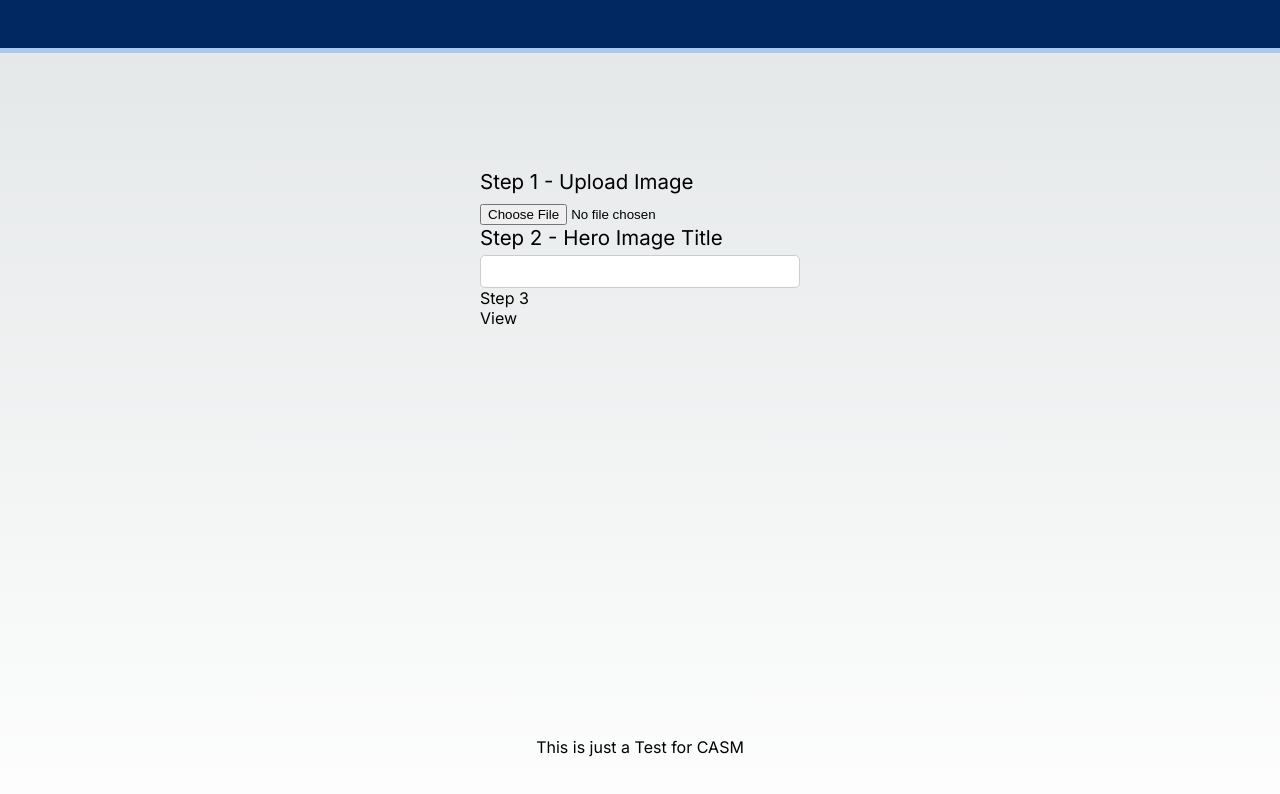
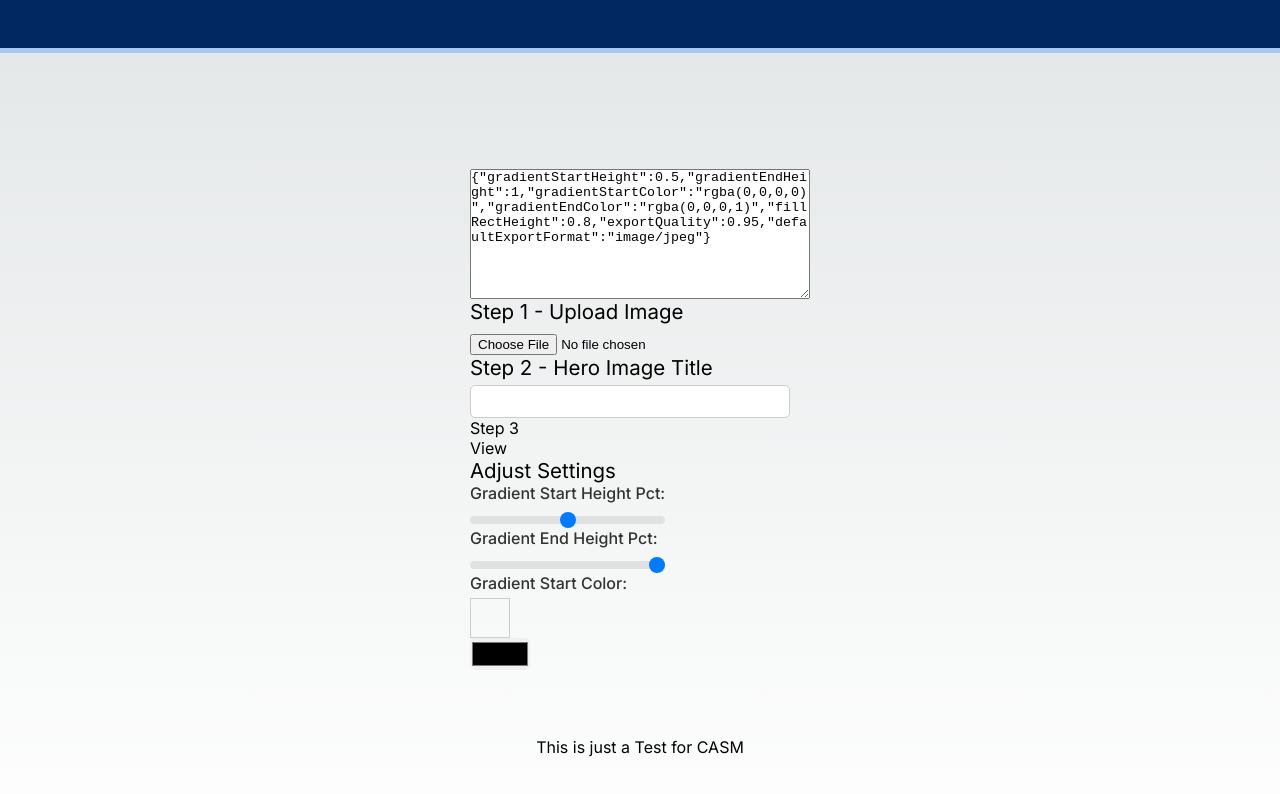
Before and after one commit to Ingenium-Applied-Project/companion_app, a Next.js app: page / in a window 1280 px wide. Shown: the part 410-1204 px from the top of the page. Built offline with nearby package versions, Linux system fonts and the light colour scheme.

Commit message:
Add react-color package. Start playing with it

```diff
--- a/package.json
+++ b/package.json
@@ -19,6 +19,7 @@
     "immer": "^10.0.3",
     "next": "14.1.2",
     "react": "^18",
+    "react-color": "^2.19.3",
     "react-dom": "^18"
   },
   "devDependencies": {
--- a/src/components/HeroImage/HeroImage.jsx
+++ b/src/components/HeroImage/HeroImage.jsx
@@ -1,6 +1,8 @@
 'use client';
 
 import { useApp } from '@/providers/appProvider';
+import { useEffect, useState } from 'react';
+import { SketchPicker } from 'react-color';
 import styles from './HeroImage.module.css';
 
 const HeroImage = () => {
@@ -13,6 +15,23 @@ const HeroImage = () => {
     heroImageFilters,
     updateHeroFilterValue,
   } = useApp();
+
+  const [showColorPicker1, setShowColorPicker1] = useState(false);
+  const [showColorPicker2, setShowColorPicker2] = useState(false);
+
+  const handleClickOutside = (event) => {
+    // Check if the click is outside the color picker
+    if (!event.target.closest('.sketch-picker') && showColorPicker1) {
+      setShowColorPicker1(false);
+    }
+  };
+
+  useEffect(() => {
+    document.addEventListener('mousedown', handleClickOutside);
+    return () => {
+      document.removeEventListener('mousedown', handleClickOutside);
+    };
+  }, [showColorPicker1]);
 
   const handleHeroImageUpload = async (e) => {
     if (e.target.files && e.target.files[0]) {
@@ -31,6 +50,10 @@ const HeroImage = () => {
 
   return (
     <div className={styles.container}>
+      <textarea
+        style={{ height: 130, width: 340 }}
+        value={JSON.stringify(heroImageFilters)}
+      ></textarea>
       <div>
         <p className={styles.title}>Step 1 - Upload Image</p>
         {heroImage && (
@@ -64,6 +87,70 @@ const HeroImage = () => {
         <p>Step 3</p>
         <div>View</div>
       </div>
+
+      <div>
+        <p className={styles.title}>Adjust Settings</p>
+
+        <div>
+          <label className={styles.label}>Gradient Start Height Pct:</label>
+          <input
+            type="range"
+            name="gradientStartHeight"
+            min="0"
+            max="100"
+            value={heroImageFilters.gradientStartHeight * 100}
+            onChange={handleFilterChange}
+            className={styles.rangeInput}
+          />
+        </div>
+
+        <div>
+          <label className={styles.label}>Gradient End Height Pct:</label>
+          <input
+            type="range"
+            name="gradientEndHeight"
+            min="0"
+            max="100"
+            value={heroImageFilters.gradientEndHeight * 100}
+            onChange={handleFilterChange}
+            className={styles.rangeInput}
+          />
+        </div>
+
+        <div>
+          <label className={styles.label}>Gradient Start Color:</label>
+
+          <div
+            className={styles.colorPreview}
+            style={{ backgroundColor: heroImageFilters.gradientStartColor }}
+            onClick={() => setShowColorPicker1(!showColorPicker1)}
+          ></div>
+
+          {showColorPicker1 && (
+            <div className={styles.colorPickerOverlay}>
+              <SketchPicker
+                color={heroImageFilters.gradientStartColor}
+                onChangeComplete={(color) => {
+                  updateHeroFilterValue({
+                    name: 'gradientStartColor',
+                    value: `rgba(${color.rgb.r}, ${color.rgb.g}, ${color.rgb.b}, ${color.rgb.a})`,
+                  });
+                  // setShowColorPicker1(false);
+                }}
+              />
+              <button onClick={() => setShowColorPicker1(false)}>Done</button>
+            </div>
+          )}
+
+          <input
+            type="color"
+            name="gradientStartColor"
+            value={heroImageFilters.gradientStartColor}
+            onChange={handleFilterChange}
+            className={styles.colorInput}
+          />
+        </div>
+      </div>
     </div>
   );
 };
@@ -91,40 +178,7 @@ export default HeroImage;
 
 // <div className={styles.modifiedImageContainer}>
 // <div className={styles.filtersContainer}>
-//   <div>
-//     <label className={styles.label}>Gradient Start Height:</label>
-//     <input
-//       type="range"
-//       name="gradientStartHeight"
-//       min="0"
-//       max="100"
-//       value={heroImageFilters.gradientStartHeight * 100}
-//       onChange={handleFilterChange}
-//       className={styles.rangeInput}
-//     />
-//   </div>
-//   <div>
-//     <label className={styles.label}>Gradient End Height:</label>
-//     <input
-//       type="range"
-//       name="gradientEndHeight"
-//       min="0"
-//       max="100"
-//       value={heroImageFilters.gradientEndHeight * 100}
-//       onChange={handleFilterChange}
-//       className={styles.rangeInput}
-//     />
-//   </div>
-//   <div>
-//     <label className={styles.label}>Gradient Start Color:</label>
-//     <input
-//       type="color"
-//       name="gradientStartColor"
-//       value={heroImageFilters.gradientStartColor}
-//       onChange={handleFilterChange}
-//       className={styles.colorInput}
-//     />
-//   </div>
+
 //   <div>
 //     <label className={styles.label}>Gradient End Color:</label>
 //     <input
--- a/src/components/HeroImage/HeroImage.module.css
+++ b/src/components/HeroImage/HeroImage.module.css
@@ -146,3 +146,22 @@
 .filtersContainer > div {
   margin-bottom: 20px;
 }
+
+.colorPreview {
+  width: 40px;
+  height: 40px;
+  border: 1px solid #ccc;
+  cursor: pointer;
+}
+
+.colorPickerOverlay {
+  position: absolute;
+  top: 50%;
+  left: 50%;
+  transform: translate(-50%, -50%);
+  z-index: 10;
+  background: white;
+  padding: 10px;
+  border-radius: 5px;
+  box-shadow: 0 4px 6px rgba(0, 0, 0, 0.1);
+}
--- a/src/providers/appProvider.js
+++ b/src/providers/appProvider.js
@@ -124,10 +124,10 @@ function AppProvider({ children }) {
     const newFilters = produce(heroImageFilters, (draft) => {
       switch (name.toLowerCase()) {
         case 'gradientStartHeight'.toLowerCase():
-          draft.gradientStartHeight = value / 100 || 0.5;
+          draft.gradientStartHeight = value / 100 || 0;
           break;
         case 'gradientEndHeight'.toLowerCase():
-          draft.gradientEndHeight = value / 100 || 1;
+          draft.gradientEndHeight = value / 100 || 0;
           break;
         case 'gradientStartColor'.toLowerCase():
           draft.gradientStartColor = value || 'rgba(0,0,0,0)';
```
Also changed, not shown: 1 other file (tests, documents, lock files or other folders).
